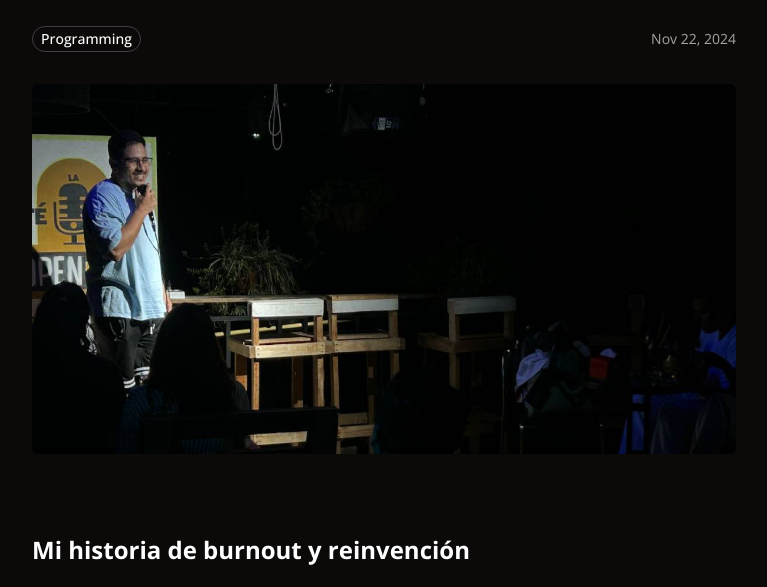
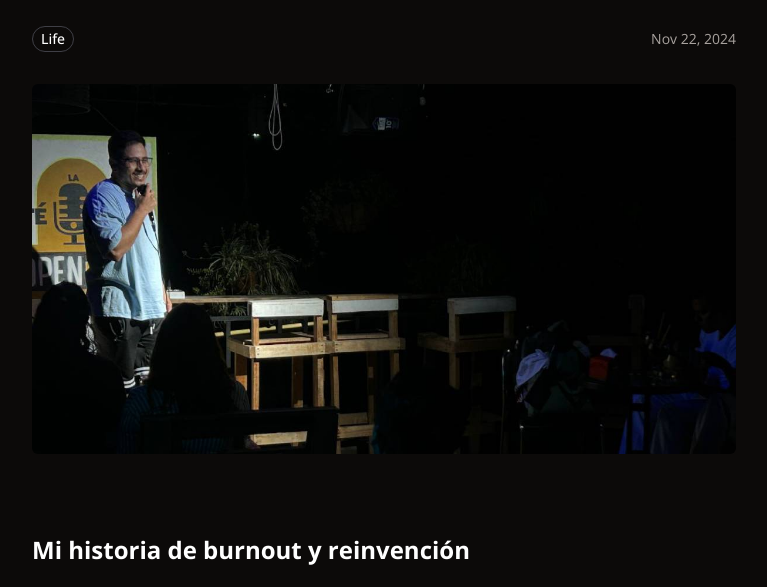
Before and after one commit to stivncastillo/stivendev, an Astro site: page /blog/mi-historia-burnout-tech in a window 1280 px wide. Shown: the part 192-779 px from the top of the page, without its empty margins (256-1023 px from the left). Built offline with nearby package versions, Linux system fonts and the light colour scheme; Astro itself is replaced by a stand-in of ours; some packages are replaced by stand-ins of ours.

Commit message:
fix build

```diff
--- a/src/content/blog/mi-historia-burnout-tech.mdx
+++ b/src/content/blog/mi-historia-burnout-tech.mdx
@@ -3,7 +3,7 @@ title: "Reinventarse o morir. Mi historia de burnout en tecnología"
 description: "Un viaje personal que explora el burnout en la industria tech, la salud mental y el coraje de reinventarse."
 publishedAt: 2024-11-22
 updatedAt: 2024-11-22
-category: "programming"
+category: "life"
 heroImage: "/images/blog/mi-historia-burnout-tech.jpg"
 pinned: false
 published: true
--- /dev/null
+++ b/src/content/categories/life.json
@@ -0,0 +1,4 @@
+{
+  "name": "Life",
+  "slug": "life"
+}
--- a/src/layouts/BlogPostLayout.astro
+++ b/src/layouts/BlogPostLayout.astro
@@ -3,13 +3,11 @@ import type { CollectionEntry } from "astro:content";
 import BaseHead from "../components/BaseHead.astro";
 import FormattedDate from "../components/FormattedDate.astro";
 import { getEntry } from "astro:content";
-import TOC from "../components/TOC.astro";
 
-// type Props = CollectionEntry<"blog">["data"];
+type Props = CollectionEntry<"blog">["data"];
 
-const { title, description, publishedAt, heroImage, category, tags, ...rest } =
+const { title, description, publishedAt, heroImage, category, tags } =
   Astro.props;
-console.log("🔴 ~ rest:", Astro.props);
 
 const categoryEntry = await getEntry(category);
 ---
@@ -63,7 +61,6 @@ const categoryEntry = await getEntry(category);
         <div>
           <slot />
         </div>
-        <!-- <TOC pageHeadings={headings} /> -->
       </article>
     </main>
   </body>
--- a/src/layouts/Layout.astro
+++ b/src/layouts/Layout.astro
@@ -17,7 +17,7 @@ interface Props {
   };
 }
 
-const { title, description, page, slug, frontmatter } = Astro.props;
+const { title, description } = Astro.props;
 ---
 
 <!doctype html>
--- a/src/layouts/PageLayout.astro
+++ b/src/layouts/PageLayout.astro
@@ -17,7 +17,7 @@ interface Props {
   };
 }
 
-const { title, description, page, slug, frontmatter } = Astro.props;
+const { title, description } = Astro.props;
 ---
 
 <!doctype html>
--- a/src/pages/category/[...slug].astro
+++ b/src/pages/category/[...slug].astro
@@ -1,9 +1,7 @@
 ---
 import { SITE_TITLE, SITE_DESCRIPTION } from "../../consts";
 import { getCollection, type CollectionEntry } from "astro:content";
-import FormattedDate from "../../components/FormattedDate.astro";
 import PageLayout from "../../layouts/PageLayout.astro";
-import PostRow from "../../components/Blog/PostRow.astro";
 
 
 export async function getStaticPaths() {
```
Also changed, not shown: src/lib/constants.ts (deleted).
